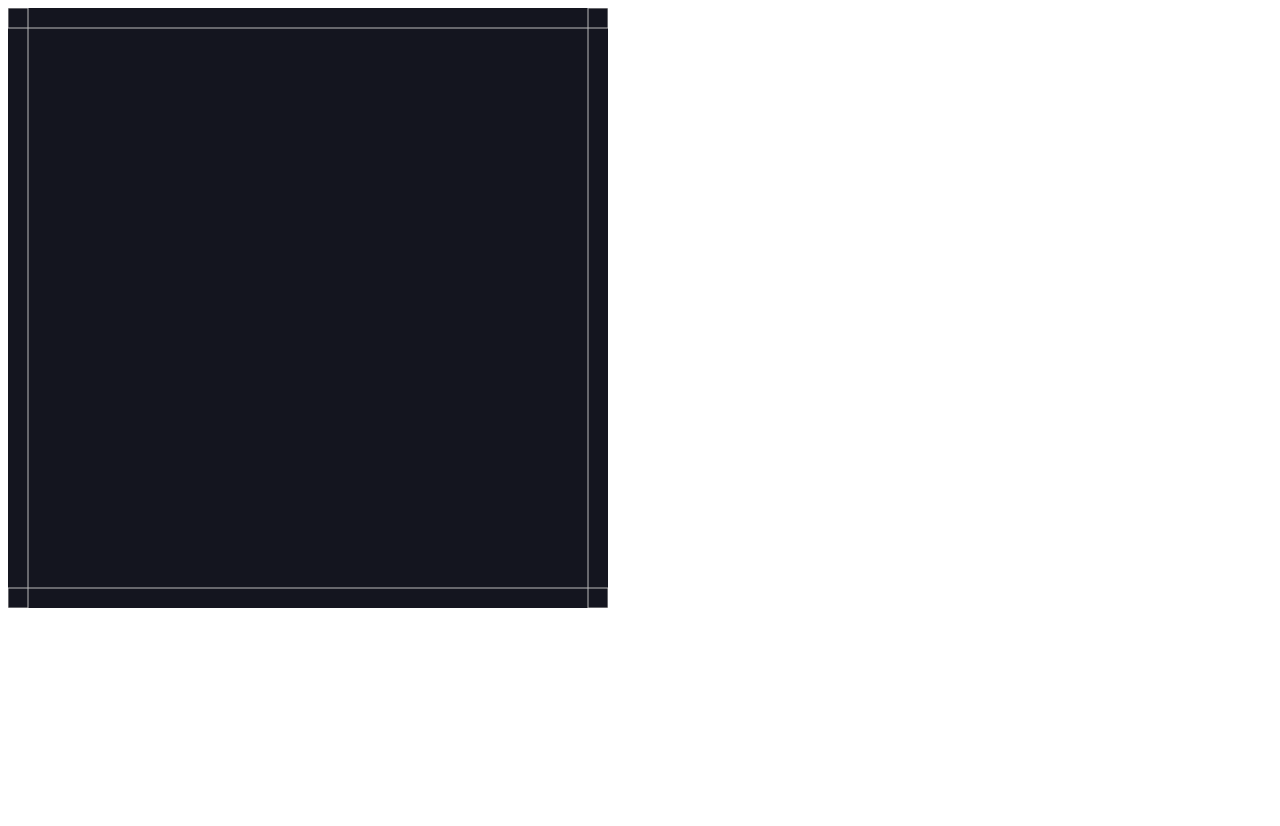
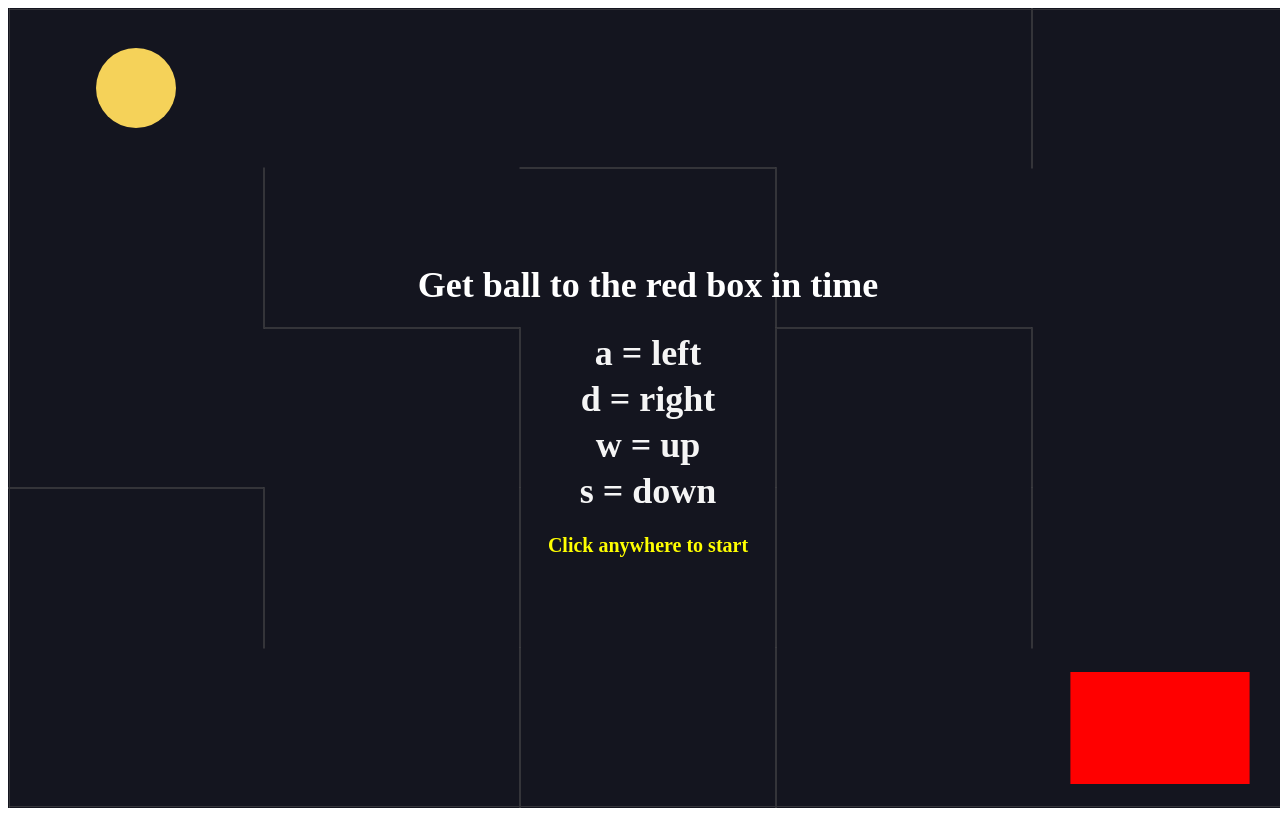
Before and after one commit to xelva/canvasGame, a plain HTML site: page index.html in a window 1280 px wide. Before the commit the page ends 800 px from the top, so only its background shows below. Drawn offline with nearby package versions, Linux system fonts and the light colour scheme.

Commit message:
finished first round, game works

```diff
--- a/index.html
+++ b/index.html
@@ -7,9 +7,30 @@
     <script src="https://cdnjs.cloudflare.com/ajax/libs/matter-js/0.18.0/matter.min.js" integrity="sha512-5T245ZTH0m0RfONiFm2NF0zcYcmAuNzcGyPSQ18j8Bs5Pbfhp5HP1hosrR8XRt5M3kSRqzjNMYpm2+it/AUX/g==" crossorigin="anonymous" referrerpolicy="no-referrer"></script>
     <meta name="viewport" content="width=device-width, initial-scale=1.0">
     <title>canvasGame</title>
+    <link rel="stylesheet" href="style.css">
 </head>
 <body>
+    <div class="winner hidden">
+        <h1>You win!</h1>
+        <p class="restart">(click to play again)</p>
+    </div>
+    <div class="loser hidden">
+        <h1>lol, you lose.</h1>
+        <p class="restart">(click to play again)</p>
+    </div>
+    <div class="rules">
+        <h1>Get ball to the red box in time</h1>
+        <h2>a = left </h2>
+        <h2>d = right </h2>
+        <h2>w = up </h2>
+        <h2>s = down </h2>
+        <h3>Click anywhere to start</h3>
 
+    </div>
+    <div class="timerWrap">
+        <p class="timer"></p>
+    </div>
     <script type="module" src="/js/app.js"></script>
+
 </body>
 </html>
--- a/js/app.js
+++ b/js/app.js
@@ -1,17 +1,24 @@
-const { Engine, Render, Runner, World, Bodies, } = Matter;
+const { Engine, Render, Runner, World, Bodies, Body, Events} = Matter;
 
-const width = 600;
-const height = 600;
-const cells = 3;
+const width = window.innerWidth;
+const height = window.innerHeight;
+
+const cellsHorizontal = 5;
+const cellsVertical = 5;
+
+const unitLengthX = width / cellsHorizontal;
+const unitLengthY = height / cellsVertical;
+
 
 
 const engine = Engine.create();
+engine.world.gravity.y = 0;
 const { world } = engine;
 const render = Render.create({
     element: document.body,
     engine: engine,
     options: {
-        wireframes: true,
+        wireframes: false,
         width: width,
         height: height
     }
@@ -24,10 +31,10 @@ Runner.run(Runner.create(), engine);
 
 // walls
 const walls = [
-    Bodies.rectangle(width / 2, 0, width, 40, {isStatic: true}),
-    Bodies.rectangle(width / 2, height, width, 40, {isStatic: true}),
-    Bodies.rectangle(0, height / 2, 40, height, {isStatic: true}),
-    Bodies.rectangle(width, height / 2, 40, height, {isStatic: true})
+    Bodies.rectangle(width / 2, 0, width, 2, {isStatic: true}),
+    Bodies.rectangle(width / 2, height, width, 2, {isStatic: true}),
+    Bodies.rectangle(0, height / 2, 2, height, {isStatic: true}),
+    Bodies.rectangle(width, height / 2, 2, height, {isStatic: true})
 ];
 World.add(world, walls);
 
@@ -36,25 +43,23 @@ const shuffle = (arr) => {
     let counter = arr.length;
     while (counter > 0) {
         const index = Math.floor(Math.random() * counter);
-        counter --;
+        counter--;
         const temp = arr[counter];
         arr[counter] = arr[index];
         arr[index] = temp;
     }
+    return arr;
+
 }
-const grid = Array(cells).fill(null).map(() => Array(cells).fill(false));
-console.log(grid);
+const grid = Array(cellsVertical).fill(null).map(() => Array(cellsHorizontal).fill(false));
 
-const vertical = Array(cells).fill(null).map(() => Array(cells-1).fill(false));
+const verticals = Array(cellsVertical).fill(null).map(() => Array(cellsHorizontal-1).fill(false));
 
+const horizontals = Array(cellsHorizontal-1).fill(null).map(() => Array(cellsHorizontal).fill(false));
 
-const horizontal = Array(cells-1).fill(null).map(() => Array(cells).fill(false));
+const startRow = Math.floor(Math.random() * cellsVertical);
+const startColumn = Math.floor(Math.random() * cellsHorizontal);
 
-
-const startRow = Math.floor(Math.random() * cells);
-const startColumn = Math.floor(Math.random() * cells);
-
-console.log(startRow, startColumn);
 
 const stepThroughCell = (row, column) => {
     //if I have visited the cell at (row, column), then return early
@@ -63,28 +68,216 @@ const stepThroughCell = (row, column) => {
     }
 
     //mark this cell as being visited
+
     grid[row][column] = true;
+
+
 
     //assemble randomly ordered list of neighbors
     const neighbors = shuffle([
-        [row - 1, column],
-        [row, column + 1],
-        [row + 1, column],
-        [row, column - 1]
+        [row - 1, column, 'up'],
+        [row, column + 1, 'right'],
+        [row + 1, column, 'down'],
+        [row, column - 1, 'left']
     ]);
-    console.log(neighbors);
+
+    //for each neighbor...
+    for (let neighbor of neighbors){
+        const [nextRow, nextColumn, direction] = neighbor;
+    //see if neighbor is out of bounds and check if we've visited neighbor
+        if (nextRow < 0 || nextRow >= cellsVertical || nextColumn < 0 || nextColumn >= cellsHorizontal) {
+            continue;
+        }
+        if (grid[nextRow][nextColumn]) {
+            continue;
+        }
+
+    //remove wall from vertical
+        if (direction === 'left'){
+            verticals[row][column-1] = true;
+        } else if (direction === 'right') {
+            verticals[row][column] = true;
+        }
+
+     //remove wall from horizontal
+        else if (direction === 'up'){
+            horizontals[row-1][column] = true;
+        } else if (direction === 'down') {
+            horizontals[row][column] = true;
+        }
 
 
-    //for each neighbor...
+        //move to new cell
 
-    //see if neighbor is out of bounds
+        stepThroughCell(nextRow, nextColumn)
 
-    //check if we've visited neighbor
 
-    //pick a random cell that hasn't been visited remove wall from vert or horizontal
-
-    //move to new cell
+    }
 };
 
 //stepThroughCell(startRow, startColumn);
-stepThroughCell(1, 1);
+stepThroughCell(startRow,startColumn);
+
+horizontals.forEach((row, rowIndex)=> {
+
+    row.forEach((open, columnIndex)=> {
+        if (open){return}
+        const wall = Bodies.rectangle(
+            columnIndex * unitLengthX + unitLengthX / 2,
+            rowIndex * unitLengthY + unitLengthY,
+            unitLengthX,
+            1,
+            {isStatic: true,
+            label: 'wall'
+            }
+        );
+        World.add(world, wall)
+    })
+});
+
+verticals.forEach((row, rowIndex)=> {
+
+    row.forEach((open, columnIndex)=> {
+        if (open){return}
+        const wall = Bodies.rectangle(
+            columnIndex * unitLengthX + unitLengthX,
+            rowIndex * unitLengthY + unitLengthY / 2,
+            1,
+            unitLengthY,
+            {isStatic: true,
+            label: 'wall'}
+        );
+        World.add(world, wall)
+    })
+});
+
+//goal
+const goal = Bodies.rectangle(
+    width - unitLengthX / 2,
+    height - unitLengthY / 2,
+    unitLengthX * .7,
+    unitLengthY * .7,
+    {
+        label: 'goal',
+        isStatic: true,
+        render: {
+            fillStyle: 'red'
+        }
+    }
+)
+World.add(world, goal);
+
+
+//ball
+
+const ballRadius = Math.min(unitLengthX, unitLengthY) / 4;
+const ball = Bodies.circle(
+    unitLengthX / 2,
+    unitLengthY / 2,
+    ballRadius,
+    {
+        label: 'ball'
+    }
+   /*  {
+        isStatic: true
+    } */
+)
+World.add(world, ball);
+document.addEventListener('keydown', evt => {
+    const { x, y } = ball.velocity;
+        console.log(x,y);
+    if (startGameFlag){
+        if (evt.keyCode === 87) {
+            Body.setVelocity(ball, {x, y: y-3});
+        }
+        if (evt.keyCode === 68) {
+            Body.setVelocity(ball, {x: x+3, y});
+        }
+        if (evt.keyCode === 83) {
+            Body.setVelocity(ball, {x, y: y+3});
+        }
+        if (evt.keyCode === 65) {
+            Body.setVelocity(ball, {x: x-3, y});
+        }
+    }
+
+})
+
+//win condition
+Events.on(engine, 'collisionStart', evt => {
+    evt.pairs.forEach((collision) => {
+        const labels = ['ball', 'goal'];
+        if (labels.includes(collision.bodyA.label) && labels.includes(collision.bodyB.label) ){
+            world.gravity.y = 1;
+            world.bodies.forEach(body => {
+                if (body.label === 'wall') {
+                    Body.setStatic(body, false);
+                }
+            })
+            document.querySelector('.timer').classList.add('hidden')
+           document.querySelector('.winner').classList.remove('hidden');
+           timerFlag = true;
+           document.addEventListener('click', ()=>{
+               location.reload();
+           })
+        }
+    })
+})
+
+let startGameFlag = false;
+let timerFlag = false;
+//timer
+var timer;
+var timeLeft = 10; // seconds
+
+// What to do when the timer runs out
+function gameOver() {
+
+  // re-show the button, so they can start it again
+  world.gravity.y = 1;
+  world.bodies.forEach(body => {
+    if (body.label === 'wall') {
+        Body.setStatic(body, false);
+    }
+    })
+  document.querySelector('.timer').classList.add('hidden')
+  document.querySelector('.loser').classList.remove('hidden');
+  World.remove(world, goal)
+  document.addEventListener('click', ()=>{
+    location.reload();
+})
+
+
+
+}
+
+function updateTimer() {
+  timeLeft = timeLeft - 1;
+  if(timeLeft >= 0)
+    document.querySelector('.timer').innerHTML = `${timeLeft}`;
+  else if (!timerFlag){
+    gameOver();
+  }
+}
+
+// The button has an on-click event handler that calls this
+function start() {
+  // setInterval is a built-in function that will call the given function
+  // every N milliseconds (1 second = 1000 ms)
+  timer = setInterval(updateTimer, 1000);
+  document.querySelector('.rules').classList.add('hidden')
+}
+
+/* const preGame = () => {
+    setTimeout(()=>{
+        start();
+    },2000)
+} */
+
+document.addEventListener('click', () => {
+    startGameFlag = true;
+    start()}
+    );
+
+//things to add
+//user input to set difficulty (generate more rows, columns, reduce time)
--- a/style.css
+++ b/style.css
@@ -0,0 +1,72 @@
+<style>
+        body {
+            margin: 0;
+        }
+
+        .hidden {
+            display: none !important
+        }
+
+        h1 {
+            color: white;
+            font-size: 36px;
+        }
+        h2 {
+            color: whitesmoke;
+            font-size: 36px;
+            margin: 2px;
+        }
+        h3 {
+            color: yellow;
+            font-size: 20px;
+
+            text-decoration: none;
+        }
+
+
+        .winner {
+            display: flex;
+            justify-content: center;
+            flex-direction: column;
+            align-items: center;
+            position: absolute;
+            z-index: 1;
+            height: 100vh;
+            width: 100vw;
+        }
+        .loser {
+            display: flex;
+            justify-content: center;
+            align-items: center;
+            position: absolute;
+            z-index: 1;
+            height: 100vh;
+            width: 100vw;
+        }
+        .timer {
+            display: flex;
+            justify-content: center;
+            align-items: center;
+            position: absolute;
+            z-index: 1;
+            height: 100vh;
+            width: 100vw;
+            color: fuchsia;
+        }
+        .timerWrap {
+            font-size: large;
+        }
+
+        .restart {
+            color: whitesmoke;
+        }
+        .rules {
+            display: flex;
+            justify-content: center;
+            flex-direction: column;
+            align-items: center;
+            position: absolute;
+            z-index: 1;
+            height: 100vh;
+            width: 100vw;
+    </style>
```
